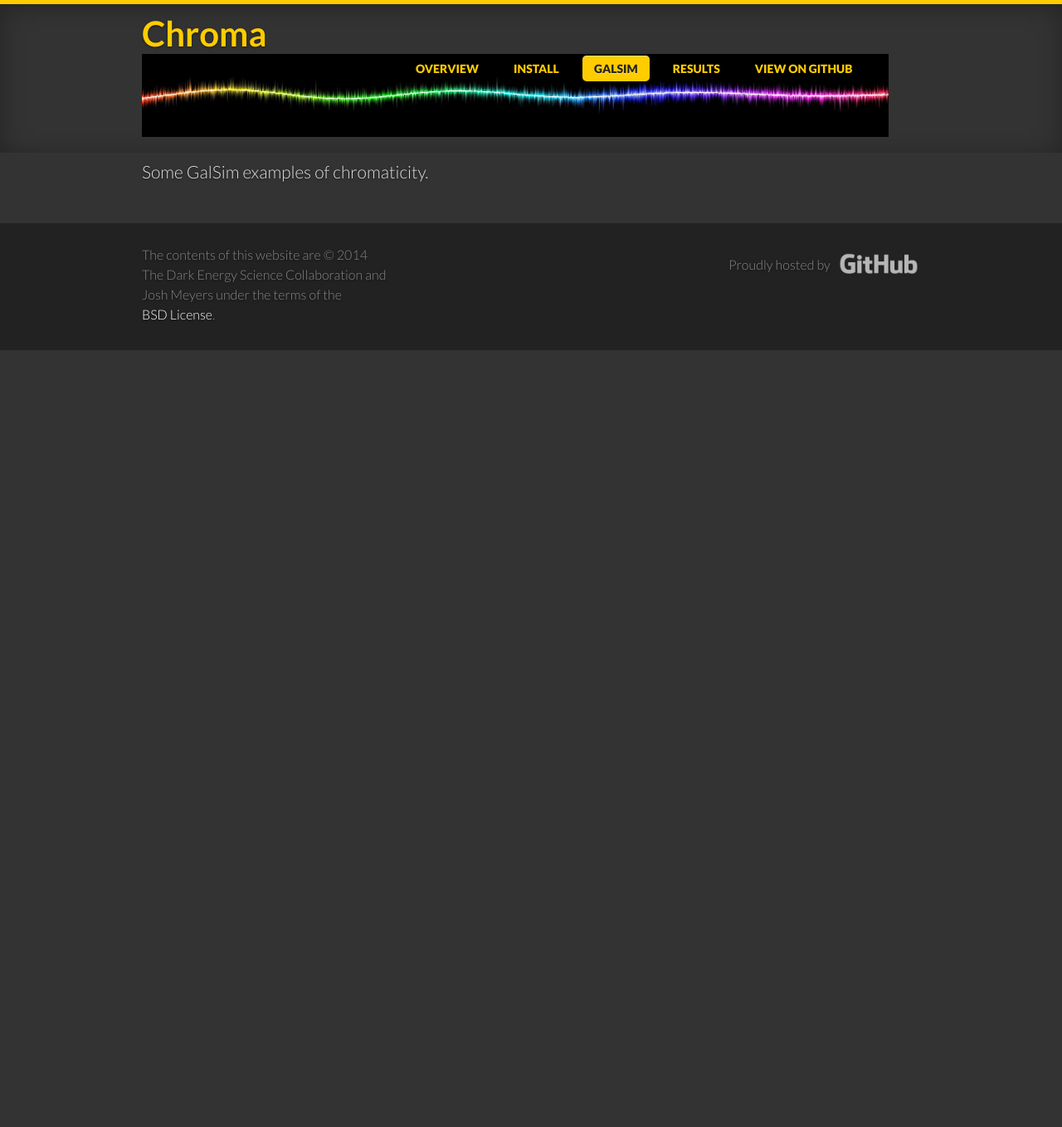
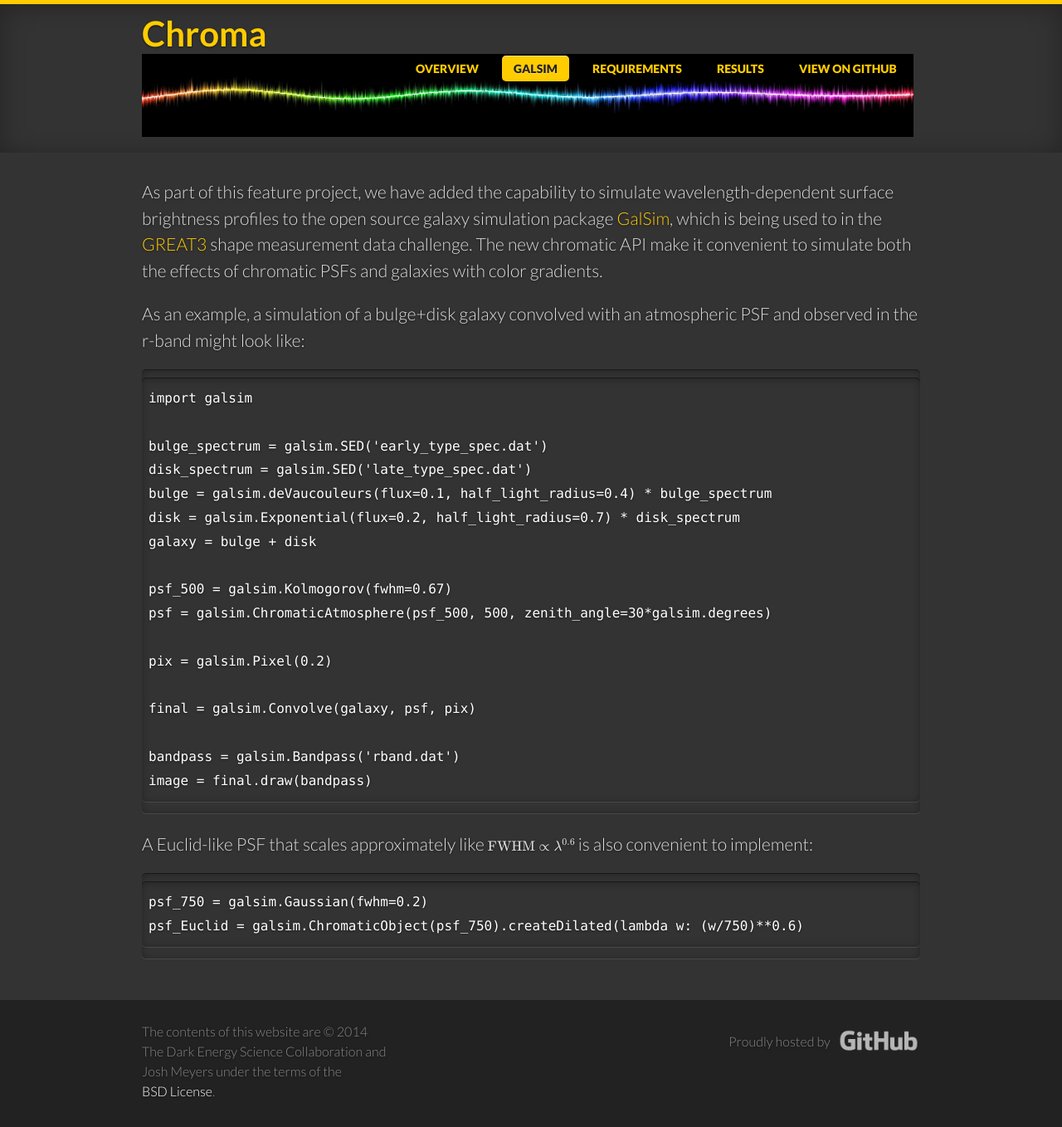
Before and after one commit to LSSTDESC/chroma, a Jekyll site: the page built from galsim/index.md, in a window 1280 px wide. Shown: the whole page at 83% size. Built offline with Jekyll 4.4.1, drawn with Linux system fonts in a browser that asks for light colours; some web fonts are replaced; formulas are drawn with MathJax 3; before the commit the page ends 900 px from its top, so only the background shows below that.

Commit message:
A simple GalSim demo

```diff
--- a/_includes/header.html
+++ b/_includes/header.html
@@ -8,7 +8,7 @@
         <a href="{{ site.url }}/">
           Chroma
         </a>
-        <img src="{{ site.url}}/img/Line-Band-Color-Spectrum-Radiance-800x1280.jpg" height=100 width=900>
+        <img src="{{ site.url}}/img/Line-Band-Color-Spectrum-Radiance-800x1280.jpg" height=100 width=930>
       </h1>
     </div>
     <nav class="main-nav unit two-thirds hide-on-mobiles">
--- a/_includes/primary-nav-items.html
+++ b/_includes/primary-nav-items.html
@@ -2,11 +2,11 @@
   <li class="{% if page.overview %}current{% endif %}">
     <a href="{{ site.url }}/">Overview</a>
   </li>
-  <li class="{% if page.url contains '/install/' %}current{% endif %}">
-    <a href="{{ site.url }}/install/home/">Install</a>
-  </li>
   <li class="{% if page.url contains '/GalSim/' %}current{% endif %}">
     <a href="{{ site.url }}/GalSim/home/">GalSim</a>
+  </li>
+  <li class="{% if page.url contains '/requirements/' %}current{% endif %}">
+    <a href="{{ site.url }}/requirements/home/">Requirements</a>
   </li>
   <li class="{% if page.url contains '/results/' %}current{% endif %}">
     <a href="{{ site.url }}/results/dcr/">Results</a>
--- a/galsim/index.html
+++ /dev/null
@@ -1,7 +0,0 @@
----
-layout: text
-title: GalSim
-permalink: /GalSim/home/
----
-
-Some GalSim examples of chromaticity.
--- /dev/null
+++ b/galsim/index.md
@@ -0,0 +1,32 @@
+---
+layout: text
+title: GalSim
+permalink: /GalSim/home/
+---
+
+As part of this feature project, we have added the capability to simulate wavelength-dependent surface brightness profiles to the open source galaxy simulation package [GalSim](https://github.com/GalSim-developers/GalSim), which is being used to in the [GREAT3](http://www.great3challenge.info) shape measurement data challenge.  The new chromatic API make it convenient to simulate both the effects of chromatic PSFs and galaxies with color gradients.
+
+As an example, a simulation of a bulge+disk galaxy convolved with an atmospheric PSF and observed in the r-band might look like:
+
+    import galsim
+
+    bulge_spectrum = galsim.SED('early_type_spec.dat')
+    disk_spectrum = galsim.SED('late_type_spec.dat')
+    bulge = galsim.deVaucouleurs(flux=0.1, half_light_radius=0.4) * bulge_spectrum
+    disk = galsim.Exponential(flux=0.2, half_light_radius=0.7) * disk_spectrum
+    galaxy = bulge + disk
+
+    psf_500 = galsim.Kolmogorov(fwhm=0.67)
+    psf = galsim.ChromaticAtmosphere(psf_500, 500, zenith_angle=30*galsim.degrees)
+
+    pix = galsim.Pixel(0.2)
+
+    final = galsim.Convolve(galaxy, psf, pix)
+
+    bandpass = galsim.Bandpass('rband.dat')
+    image = final.draw(bandpass)
+
+A Euclid-like PSF that scales approximately like \\({\scriptsize \mathrm{FWHM} \propto \lambda^{0.6}}\\) is also convenient to implement:
+
+    psf_750 = galsim.Gaussian(fwhm=0.2)
+    psf_Euclid = galsim.ChromaticObject(psf_750).createDilated(lambda w: (w/750)**0.6)
```
Also changed, not shown: index.html (+9 -2 lines), requirements/index.md (renamed from install/index.md, +1 -2 lines).
